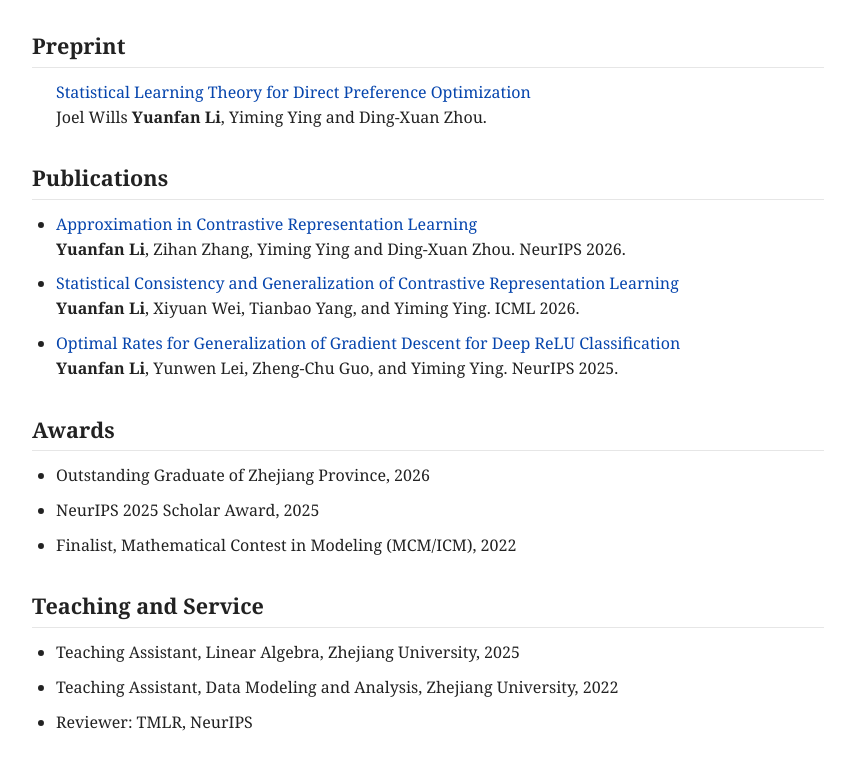
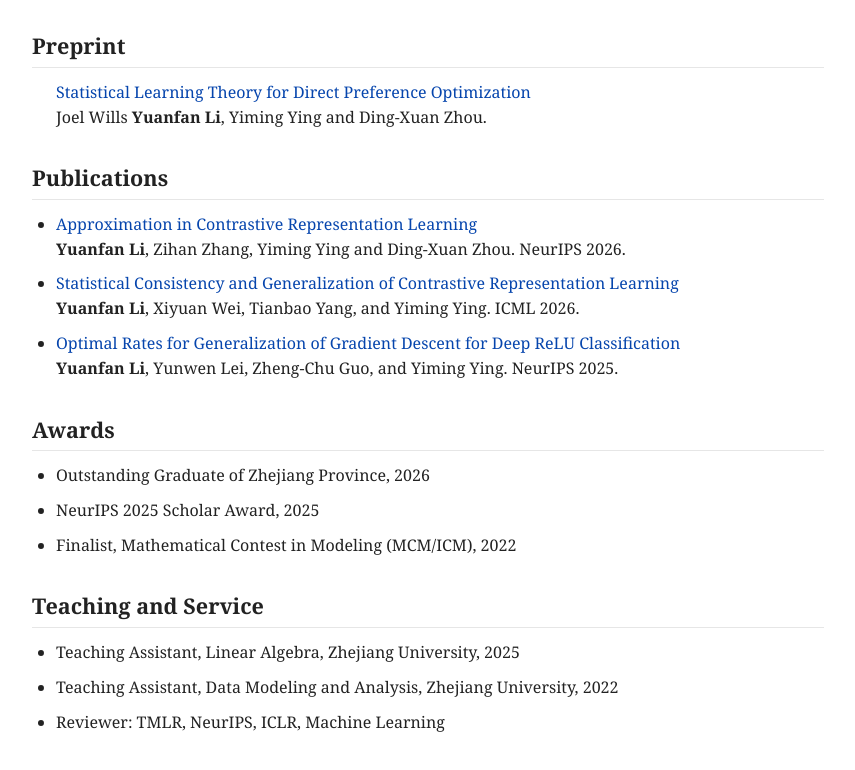
Before and after one commit to YuanfanLi2233/YuanfanLi2233.github.io, a plain HTML site: page index.html in a window 1280 px wide. Shown: the part 654-1424 px from the top of the page, without its empty margins (212-1067 px from the left). Drawn offline with Linux system fonts and the light colour scheme.

Commit message:
Update reviewer list in index.html

```diff
--- a/index.html
+++ b/index.html
@@ -112,7 +112,7 @@
       <ul>
         <li>Teaching Assistant, Linear Algebra, Zhejiang University, 2025</li>
         <li>Teaching Assistant, Data Modeling and Analysis, Zhejiang University, 2022</li>
-        <li>Reviewer: TMLR, NeurIPS</li>
+        <li>Reviewer: TMLR, NeurIPS, ICLR, Machine Learning</li>
       </ul>
     </section>
   </main>
```
